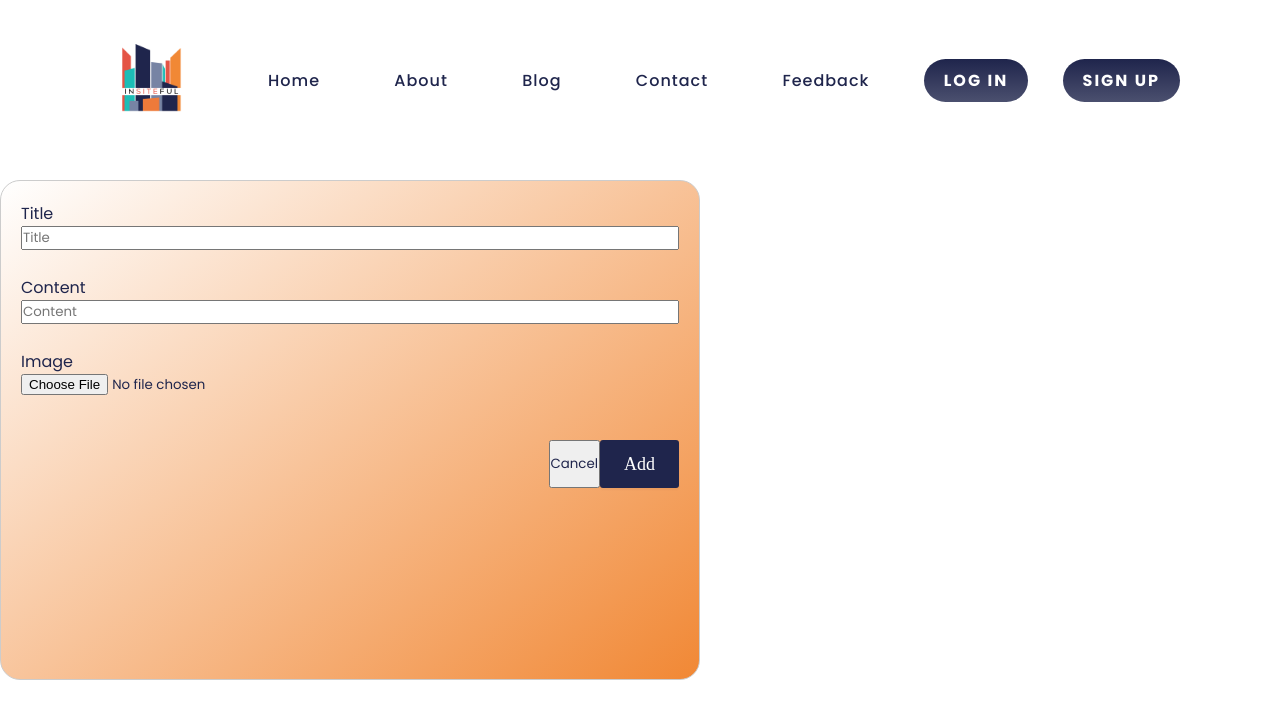
After one commit to salemprojetphp/Insiteful, a PHP site: page /views/AddPost.php in a window 1280 px wide. The commit adds this page. Shown: the top 719 px of the page. Run offline with PHP 8.4, Linux system fonts and the light colour scheme.

Commit message:
extracting header

```diff
--- /dev/null
+++ b/public/css/addPostForm.css
@@ -0,0 +1,15 @@
+.add-post-form{
+    margin-top: 20px;
+    padding: 20px;
+    border: 1px solid #ccc;
+    border-radius: 20px;
+    width: 700px;
+    height: 500px;
+    flex-direction: column;
+}
+
+.btn-container{
+    display: flex;
+    justify-content: flex-end;
+    margin-top: 20px;
+}
--- a/public/css/general.css
+++ b/public/css/general.css
@@ -1,18 +1,4 @@
 @import url('https://fonts.googleapis.com/css2?family=Poppins:ital,wght@0,100;0,200;0,300;0,400;0,500;0,600;0,700;0,800;0,900;1,100;1,200;1,300;1,400;1,500;1,600;1,700;1,800;1,900&display=swap');
-
-* {
-    margin: 0;
-    padding: 0;
-    outline: none;
-    box-sizing: border-box;
-    font-family: "Poppins", sans-serif;
-}
-
-body,html {
-    height: 100%;
-    color: #1F254C;
-}
-
 main{
     flex-direction: column;
 }
@@ -32,8 +18,33 @@ main a:hover {
     width: 100%
 }
 
+.btn-blue {
+    height: 48px;
+    display: inline-block;
+    background-color:#1F254C ;
+    font: 700 18px nunito sans;
+    font-weight: 400;
+    color: #fff;
+    padding: 12px 24px;
+    border: 0;
+    border-radius: 3px;
+    box-shadow: 0 2px 2px rgba(0,0,0,.04);
+    cursor: pointer;
+    text-align: center;
+    transition: all .3s;
+}
+
+.btn-blue :hover {
+    box-shadow: 0 2px 4px rgba(0,0,0,.1);
+    scale: 1.02;
+}
+
 .gradient-orange {
     background: linear-gradient( 142.67deg,#ed3a26b3 0%,#f18635c5 100% )
+}
+
+.gradient-white {
+    background: linear-gradient( 142.67deg,#ffffff 0%,#F18835 100% )
 }
 
 main h2, main .h2 {
--- a/public/css/header.css
+++ b/public/css/header.css
@@ -1,12 +1,12 @@
 @import url('https://fonts.googleapis.com/css2?family=Poppins:ital,wght@0,100;0,200;0,300;0,400;0,500;0,600;0,700;0,800;0,900;1,100;1,200;1,300;1,400;1,500;1,600;1,700;1,800;1,900&display=swap');
 
-.all{
-    position: relative;
-    width: 100%;
-    height: 100vh;
-    display: flex;
-    flex-direction: column;
-    justify-content: flex-start;
+* {
+    margin: 0;
+    padding: 0;
+    outline: none;
+    box-sizing: border-box;
+    font-family: "Poppins", sans-serif;
+    color: #1F254C;
 }
 header{
     position: relative;
--- /dev/null
+++ b/views/AddPost.php
@@ -0,0 +1,38 @@
+<?php
+    include_once 'header.php';
+?>
+
+<!DOCTYPE html>
+<html lang="en">
+<head>
+    <meta charset="UTF-8">
+    <meta name="viewport" content="width=device-width, initial-scale=1.0">
+    <title>INSITEFUL</title>
+    <link rel="icon" href="../public/images/insiteful.png">
+    <link rel="stylesheet" href="../public/css/general.css">
+    <link rel="stylesheet" href="../public/css/addPostForm.css">
+    <link rel="stylesheet" href="https://cdnjs.cloudflare.com/ajax/libs/font-awesome/6.5.1/css/fontawesome.min.css">
+    <link rel="stylesheet" href="https://cdnjs.cloudflare.com/ajax/libs/font-awesome/6.5.1/css/all.min.css">
+</head>
+
+<body>
+    <main>
+        <!-- add post form -->
+        <form action="" class="add-post-form gradient-white flex">
+            <label for="title">Title</label>
+            <input type="text" name="title" placeholder="Title">
+            <br>
+            <label for="content">Content</label>
+            <input name="content" placeholder="Content">
+            <br>
+            <label for="image">Image</label>
+            <input type="file" name="image">
+            <br>
+            <div class="btn-container">
+                <input type="reset" value="Cancel" class="btn-white">
+                <input type="submit" value="Add" class="btn-blue">
+            </div>
+        </form>
+    </main>
+</body>
+</html>
--- /dev/null
+++ b/views/header.php
@@ -0,0 +1,29 @@
+<!DOCTYPE html>
+<html lang="en">
+<head>
+
+    <meta charset="UTF-8">
+    <meta name="viewport" content="width=device-width, initial-scale=1.0">
+    <title>INSITEFUL</title>
+    <link rel="icon" href="../public/images/insiteful.png">
+    <link rel="stylesheet" href="../public/css/header.css">
+    <link rel="stylesheet" href="https://cdnjs.cloudflare.com/ajax/libs/font-awesome/6.5.1/css/fontawesome.min.css">
+    <link rel="stylesheet" href="https://cdnjs.cloudflare.com/ajax/libs/font-awesome/6.5.1/css/all.min.css">
+
+</head>
+
+<body>
+    <header>
+        <h2>
+            <a href="" class="logo"><img src="../public/images/insiteful.png" alt="logo"></a>
+        </h2>
+        <div class="navigation">
+            <a href="home.php">Home</a>
+            <a href="#">About</a>
+            <a href="Blog.php">Blog</a>
+            <a href="#">Contact</a>
+            <a href="#">Feedback</a>
+            <a href="#" class="login-btn">Log in</a>
+            <a href="#" class="login-btn">Sign up</a>
+        </div>
+    </header>
```
Also changed, not shown: public/css/Blog.css (+3 -7 lines), public/css/style.css (+1 -68 lines), views/Blog.php (+6 -18 lines), views/home.php (+4 -21 lines).
